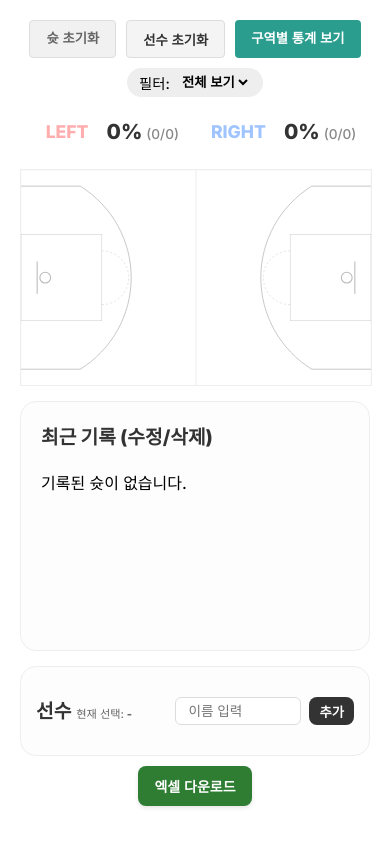
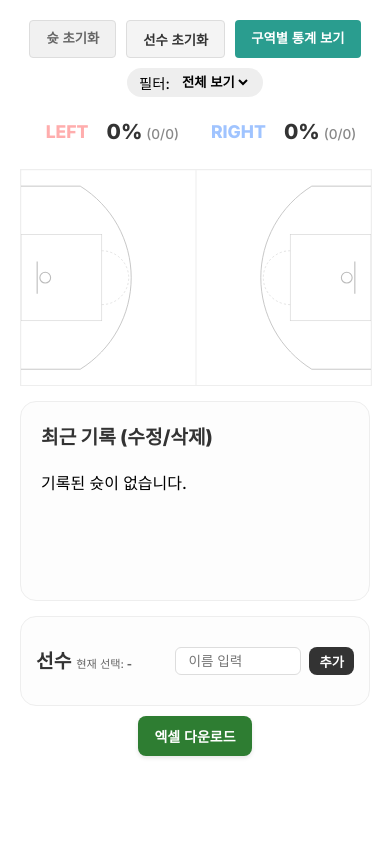
Before and after one commit to eehooj/basketball-short-chart, a Nuxt app: page / in a window 390 px wide. Built offline with nearby package versions, Linux system fonts and the light colour scheme.

Commit message:
Fix: - 코트 거리수정 - 모바일 로그 스크롤 추가

```diff
--- a/app/assets/css/main.css
+++ b/app/assets/css/main.css
@@ -115,7 +115,7 @@ body { margin: 0; font-family: var(--font-main), sans-serif; background: #fff; }
     border: 1px solid #eee;
     display: flex;
     flex-direction: column;
-    min-height: 250px;       /* max-height 대신 min-height 권장 */
+    min-height: 200px;       /* max-height 대신 min-height 권장 */
 }
 
 /* 실제 아이템들이 담기는 내부 스크롤 영역 */
@@ -387,7 +387,9 @@ body { margin: 0; font-family: var(--font-main), sans-serif; background: #fff; }
 .marker.highlighted {
     stroke: var(--color-green) !important; /* 검정색 테두리 */
     stroke-width: 3px !important;
-    r: 7px; /* 크기도 살짝 키움 */
+    transform: scale(1.2);      /* 원 크기 */
+    transform-origin: center;   /* 중요: 중심을 기준으로 커지도록 설정 */
+    transform-box: fill-box;    /* SVG 요소 내에서 자신의 박스 기준으로 scale 적용 */
     transition: all 0.2s;
 }
 
@@ -463,16 +465,26 @@ body { margin: 0; font-family: var(--font-main), sans-serif; background: #fff; }
 }
 
 
-@media (max-width: 850px) and (orientation: portrait) {
+@media (max-width: 650px) and (orientation: portrait) {
     .bottom-content-area {
         flex-direction: column; /* 세로로 쌓기 */
         align-items: center;
     }
 
+    .log-section {
+        max-height: 150px;    /* 약 2~3개가 보일 정도의 높이 (조정 가능) */
+        overflow-y: auto;     /* 내용이 넘치면 내부 스크롤 생성 */
+        padding-right: 5px;   /* 스크롤바와 내용 사이 간격 */
+
+        /* 스크롤바 디자인 (선택 사항) */
+        scrollbar-width: thin;
+        scrollbar-color: #ccc transparent;
+    }
+
     .log-section, .player-management {
         width: 100%;
         max-width: 600px;
-        padding: 15px;      /* 🚩 내부 패딩을 줄여 높이 압축 */
+        padding: 15px;      /* 내부 패딩을 줄여 높이 압축 */
     }
 
     /* 1. 상단 전체를 세로 정렬 및 중앙 정렬로 변경 */
--- a/app/composables/useShotChart.ts
+++ b/app/composables/useShotChart.ts
@@ -67,28 +67,23 @@ export const useShotChart = () => {
         const distance = Math.sqrt(dx * dx + dy * dy); // 직선 거리
 
         // 3. 판정 임계값 (Thresholds) - 이 수치들을 조정해서 감도를 맞춥니다.
-        const ARC_THREE_DISTANCE = 180;  // 정면/윙 3점 거리
-        const CORNER_THREE_DX = 145;     // 코너 직선의 가로 시작점
+        const ARC_THREE_DISTANCE = 185;  // 정면/윙 3점 거리
+        const CORNER_THREE_DX = 148;     // 코너 직선의 가로 시작점
         const CORNER_ZONE_DY = 135;      // 코너 직선이 시작되는 세로 높이
-        const BASELINE_THREE_DY = 175;   // 베이스라인 부근 세로 높이
 
-        // 4. 3점슛 판정 로직 (Priority: Corner/Baseline -> Arc)
-        let is3Point;
-        let zoneName;
+        let is3Point = false;
 
-        if (dy > BASELINE_THREE_DY) {
-            // A. 베이스라인 깊숙한 곳 (dx가 작아도 무조건 3점)
-            is3Point = dx > (CORNER_THREE_DX - 5);
-            zoneName = "3점슛";
-        } else if (dy > CORNER_ZONE_DY) {
-            // B. 일반 코너 직선 구간
-            is3Point = dx > CORNER_THREE_DX;
-            zoneName = is3Point ? "3점슛" : "미드레인지";
-        } else {
-            // C. 정면 및 윙 부채꼴 구간
-            is3Point = distance >= ARC_THREE_DISTANCE;
-            zoneName = is3Point ? "3점슛" : "미드레인지";
+        // 우선 전체 거리(반지름)가 180 이상이면 3점으로 간주
+        if (distance >= ARC_THREE_DISTANCE) {
+            is3Point = true;
         }
+        // 혹은, 코너 직선 구간(dy가 높을 때)에서 가로 거리가 140 이상이면 3점
+        else if (dy > CORNER_ZONE_DY && dx >= CORNER_THREE_DX) {
+            is3Point = true;
+        }
+
+        // 5. 구역 이름 및 예외 처리
+        let zoneName = is3Point ? "3점슛" : "미드레인지";
 
         // 5. 제한구역(Paint) 예외 처리 (우선순위 높음)
         if (distance < 40) {
```
Also changed, not shown: 1 other file (tests, documents, lock files or other folders).
